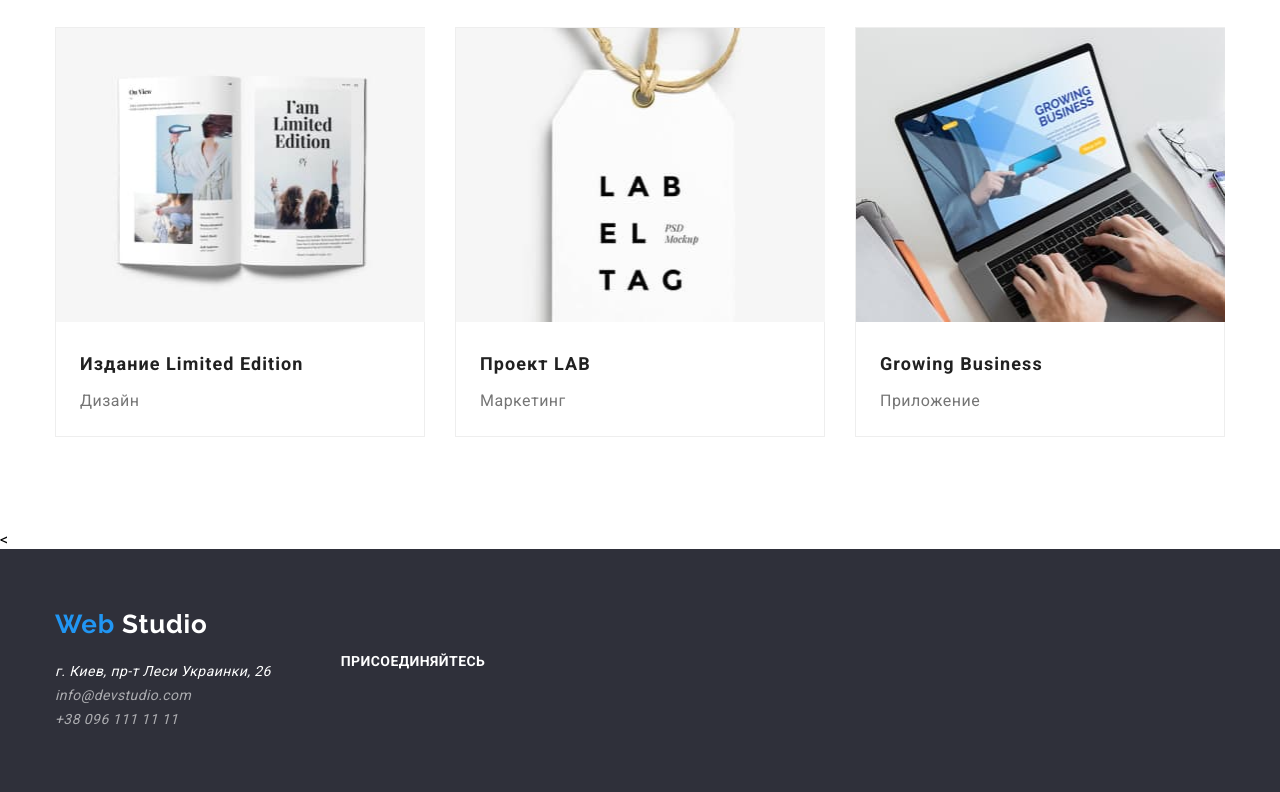
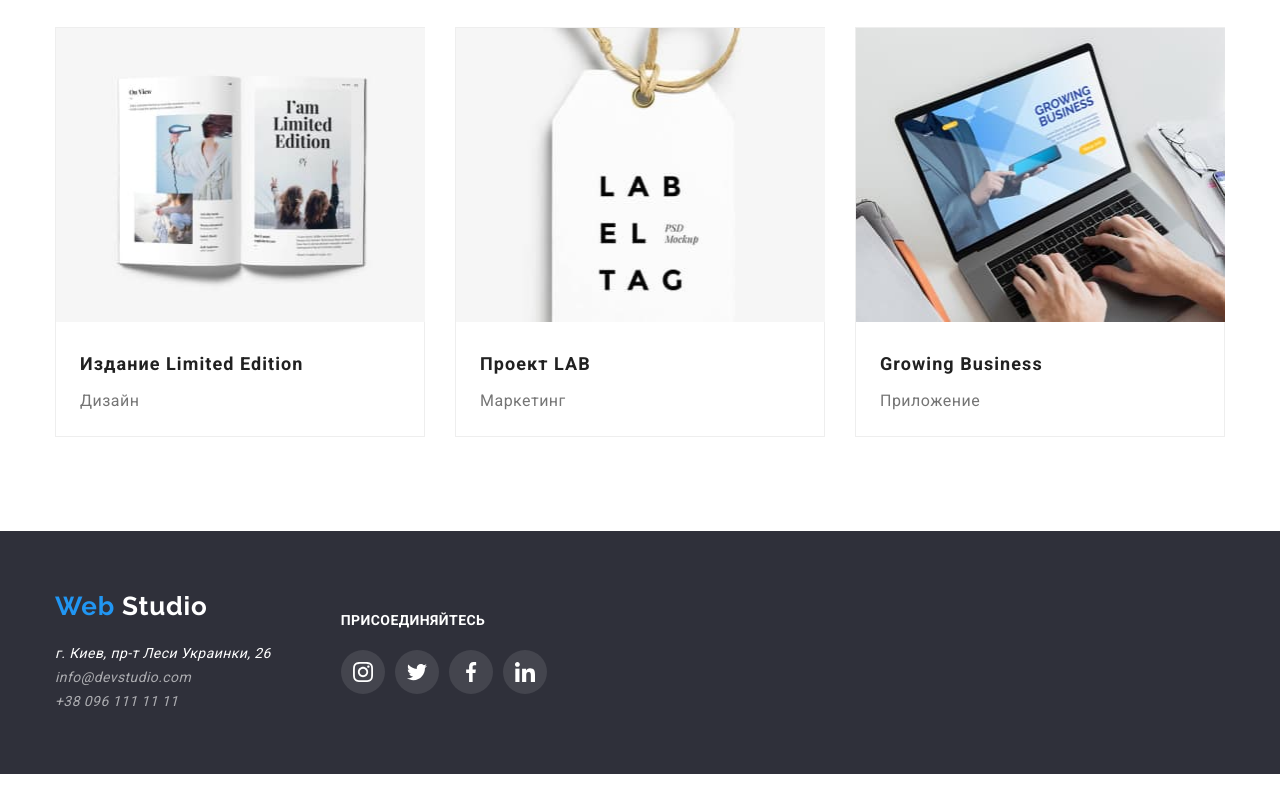
Before and after one commit to Yura69/goit-markup-hw-04, a plain HTML site: page portfolio.html in a window 1280 px wide. Shown: the part 1142-1934 px from the top of the page. Drawn offline with nearby package versions, Linux system fonts and the light colour scheme.

Commit message:
Исправляет иконки соцсетей на портфолио и добавляет новые img

```diff
--- a/portfolio.html
+++ b/portfolio.html
@@ -172,7 +172,7 @@
       </div>
     </section>
   </main>
-  < <footer class="footer">
+  <footer class="footer">
     <div class="footer-container container">
       <div><a href="index.html" class="footer-logo logo">
           <h2 class="web-st white mar-pad"><span class="Web-bl">Web </span>Studio</h2>
@@ -195,22 +195,31 @@
         <span class="main-heading white">Присоединяйтесь</span>
         <ul class="ftr-sn-list mar-pad">
           <li class="item">
-            <a href="https://www.instagram.com/?hl=ru" class="link icon-instagram"></a>
+            <a href="https://www.instagram.com/?hl=ru" class="ft-link-sn"><svg class="link-icon-sn" width="20"
+                height="20">
+                <use href="./images/symbol-defs.svg#icon-instagram"></use>
+              </svg></a>
           </li>
           <li class="item">
-            <a href="https://twitter.com/?lang=ru" class="link icon-twitter"></a>
+            <a href="https://twitter.com/?lang=ru" class="ft-link-sn"><svg class="link-icon-sn" width="20" height="20">
+                <use href="./images/symbol-defs.svg#icon-twitter"></use>
+              </svg></a>
           </li>
           <li class="item">
-            <a href="https://www.facebook.com/" class="link icon-facebook"></a>
+            <a href="https://www.facebook.com/" class="ft-link-sn"><svg class="link-icon-sn" width="20" height="20">
+                <use href="./images/symbol-defs.svg#icon-facebook"></use>
+              </svg></a>
           </li>
           <li class="item">
-            <a href="https://www.linkedin.com/" class="link icon-linkedin"></a>
+            <a href="https://www.linkedin.com/" class="ft-link-sn"><svg class="link-icon-sn" width="20" height="20">
+                <use href="./images/symbol-defs.svg#icon-linkedin"></use>
+              </svg></a>
           </li>
         </ul>
       </div>
       <form action=""></form>
     </div>
-    </footer>
+  </footer>
 </body>
 
 </html>
```
Also changed, not shown: index.html (+9 -7 lines), images/img 1.jpg (added), images/img 2.jpg (added), images/img 3.jpg (added), images/ourteam/imgteem 1.jpg (added), images/ourteam/imgteem 2.jpg (added), images/ourteam/imgteem 3.jpg (added), images/ourteam/imgteem 4.jpg (added).
